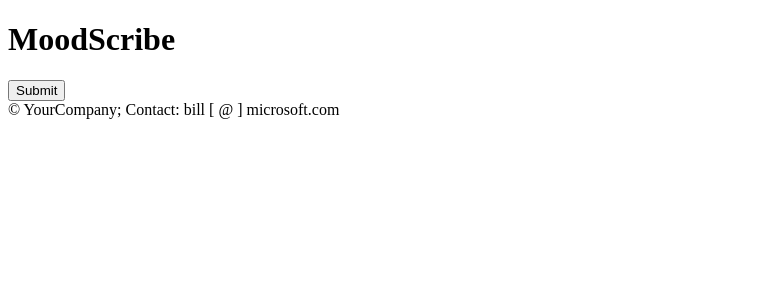
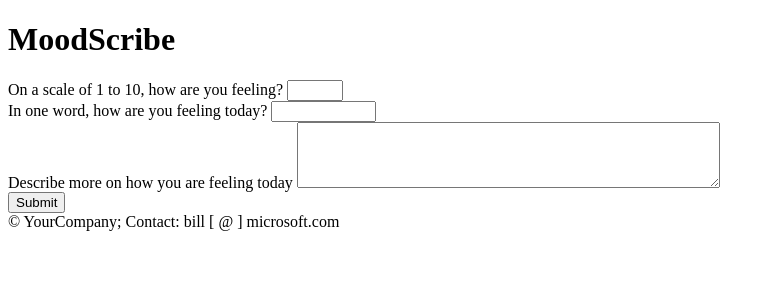
Before and after one commit to comnk/MoodScribe, a Flask app: page /new_entry/ in a window 1280 px wide. Shown: the top 300 px of the page, without its empty margins (0-775 px from the left). Run offline with Flask 2, Linux system fonts and the light colour scheme; the visitor is signed in with stand-in values (Sample User, id 1).

Commit message:
user able to add entries and store entries in database

```diff
--- a/app.py
+++ b/app.py
@@ -14,8 +14,7 @@ app = Flask(__name__, template_folder = 'templates')
 app.secret_key = "testing"
 
 app.add_url_rule('/logged_in/', view_func=user_routes.logged_in)
-app.add_url_rule('/new_entry/', view_func=user_routes.new_entry)
-app.add_url_rule('/submit_entry/', view_func=user_routes.submit_entry, methods=['post'])
+app.add_url_rule('/new_entry/', view_func=user_routes.new_entry, methods=['get', 'post'])
 
 client = pymongo.MongoClient(os.environ.get("MONGODB_URI"))
 db = client.get_database("total_records")
--- a/templates/new_entry.html
+++ b/templates/new_entry.html
@@ -2,7 +2,26 @@
 {% block title %}Create New Entry{% endblock %}
 
 {% block content %}
+
+{% if message  %}
+    <div class="alert alert-secondary" role="alert">
+        <p>{{ message }}</p>
+    </div>
+{% endif %}
+
 <form action="" method="post">
+    <div class="form-group" style="display:block">
+        <label for="one-number">On a scale of 1 to 10, how are you feeling?</label>
+        <input type="number" id="one-number" name="one-number" min="1" max="10"/>
+    </div>
+    <div class="form-group">
+        <label for="mood">In one word, how are you feeling today?</label>
+        <input type="text" id="mood" name="mood" required minlength="3" maxlength="8" size="10"/>
+    </div>
+    <div class="form-group">
+        <label for="content">Describe more on how you are feeling today</label>
+        <textarea id="content" name="content" rows="4" cols="50" required></textarea>
+    </div>
     <button type="submit" class="btn btn-primary">Submit</button>
 </form>
 {% endblock %}
--- a/user_routes.py
+++ b/user_routes.py
@@ -1,4 +1,6 @@
 from flask import render_template, redirect, request, url_for, session
+from datetime import datetime
+
 import pymongo
 import os
 
@@ -14,19 +16,28 @@ def logged_in():
         return redirect(url_for("login"))
 
 def new_entry():
+    message = ''
+
     if ("email" in session):
-        email = session["email"]
-        return render_template("new_entry.html", user_name=email)
-    else:
-        return redirect(url_for("logged_in"))
+        if (request.method == "POST"):
+            entry_data = {
+                "user_id":session["email"],
+                "date": str(datetime.now()),
+                "number-rating": request.form.get("one-number"),
+                "mood": request.form.get("mood"),
+                "content": request.form.get("content")
+            }
 
-def submit_entry():
-    if ("email" in session):
-        entry_data = {
-            "user_id":session["email"],
-            "date": request.form.get("date"),
-            "mood": request.form.get("mood"),
-            "content": request.form.get("content")
-        }
+            print(entry_data)
 
-    print("Entry submitted successfully!")
+            content_found = entries.find_one({"content":request.form.get("content")})
+
+            if (content_found):
+                message = 'You cannot duplicate entries!'
+                return render_template("new_entry.html", message=message)
+            else:
+                entries.insert_one(entry_data)
+                print("Entry submitted successfully!")
+                return render_template("logged_in.html", user_name=session["email"])
+
+    return render_template("new_entry.html")
```
